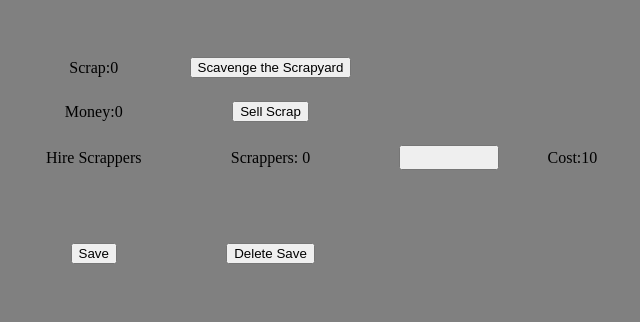
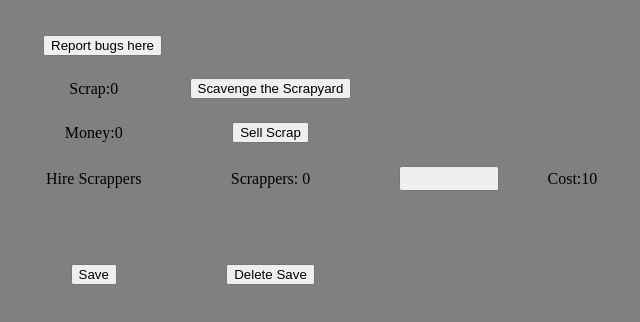
Before and after one commit to YuriVitch/Scrap-Idler, a plain HTML site: page index.html in a window 1280 px wide. Shown: the whole page, without its empty margins (17-657 px from the left). Drawn offline with Linux system fonts and the light colour scheme.

Commit message:
Adds a button to report bugs

```diff
--- a/index.html
+++ b/index.html
@@ -4,6 +4,11 @@
 	<link rel="stylesheet" type="text/css" href="interface.css" />
 	</head>
 		<body onLoad="load()">
+		<div class="bugs">
+		<a href="https://github.com/YuriVitch/Scrap-Idler">
+		<button>Report bugs here</button>
+		</a>
+		</div>
 			<table class="table">
 				<tr>
 					<td>Scrap:<span id="Scrap">0</span>
--- a/interface.css
+++ b/interface.css
@@ -1,3 +1,6 @@
+.bugs{
+	text-align:left;
+}
 .button{
 	width:100px;
 	height:25px
```
